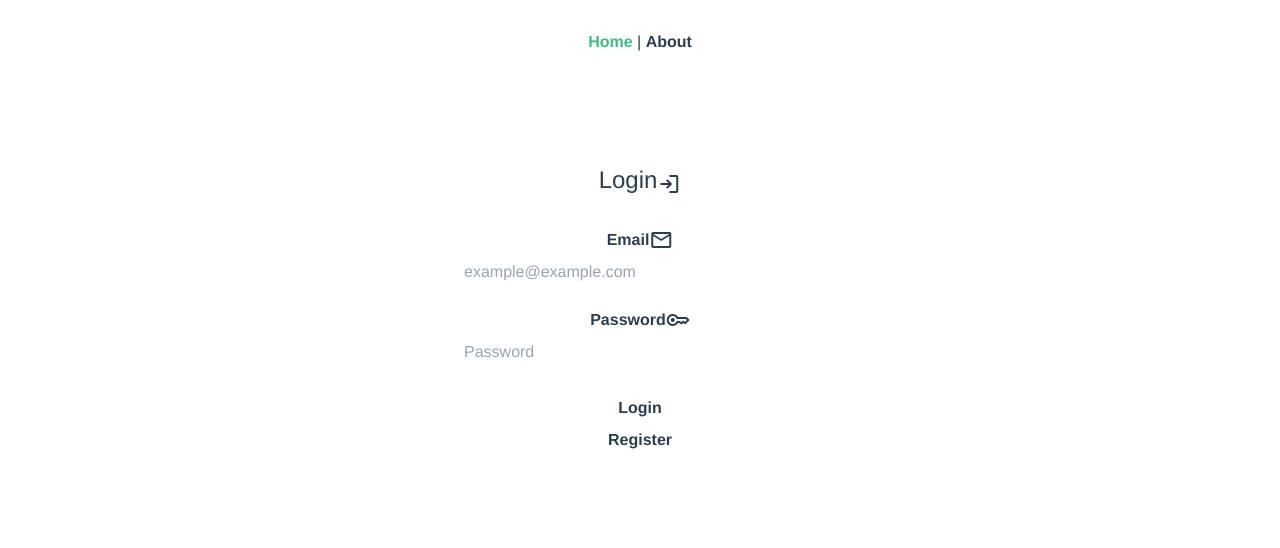
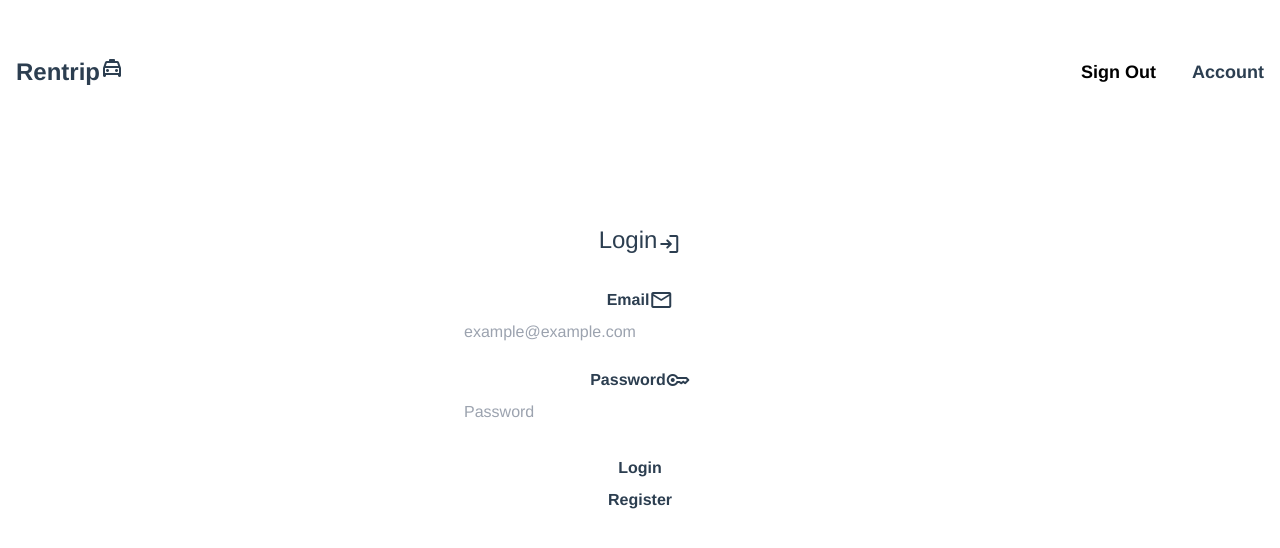
Before and after one commit to zain-ali123/evaluation2, a Vue app: page /carsList in a window 1280 px wide. Shown: the top 548 px of the page. Built offline with nearby package versions, Linux system fonts and the light colour scheme.

Commit message:
created navbar

```diff
--- a/src/App.vue
+++ b/src/App.vue
@@ -1,11 +1,10 @@
 <template>
-  <nav>
-    <router-link to="/">Home</router-link> |
-    <router-link to="/about">About</router-link>
-  </nav>
-  <router-view/>
+  <NavBar />
+  <router-view />
 </template>
-
+<script setup>
+import NavBar from "./components/NavBar.vue";
+</script>
 <style>
 #app {
   font-family: Avenir, Helvetica, Arial, sans-serif;
--- /dev/null
+++ b/src/components/NavBar.vue
@@ -0,0 +1,129 @@
+<template>
+  <header class="flex flex-wrap z-50 w-full bg-whitetext-sm py-5 bg-mygrey">
+    <nav
+      class="w-full mx-auto px-4 sm:flex sm:items-center sm:justify-between"
+      aria-label="Global"
+    >
+      <div class="flex hover:text-white sm:justify-start justify-center">
+        <p class="flex-none text-2xl font-bold">Rentrip</p>
+        <span class="material-symbols-rounded"> local_taxi </span>
+      </div>
+
+      <div
+        v-show="isUserLoggedIn"
+        class="flex flex-row items-center gap-3 text-xs md:text-md lg:text-lg sm:gap-5 mt-5 justify-center sm:justify-end sm:mt-0 sm:pl-5 text-white"
+      >
+        <router-link
+          class="sm:font-medium hover:text-gray-400 hover:text-mygreen"
+          to="/manager/reservations"
+          v-if="role == 'manager'"
+        >
+          Reservations</router-link
+        >
+        <router-link
+          v-if="role == 'manager'"
+          class="sm:font-medium hover:text-gray-400 hover:text-mygreen"
+          to="/manager/createUser"
+          >Register User</router-link
+        >
+        <router-link
+          class="sm:font-medium hover:text-gray-400 hover:text-mygreen"
+          to="/reservation"
+          v-if="role == 'user'"
+          >Reservations</router-link
+        >
+        <router-link
+          class="sm:font-medium hover:text-gray-400 hover:text-mygreen"
+          to="/carsList"
+          v-if="role == 'user'"
+          >Cars</router-link
+        >
+        <router-link
+          class="sm:font-medium hover:text-gray-400 hover:text-mygreen"
+          to="/manager/allUsers"
+          v-if="role == 'manager'"
+          >Users</router-link
+        >
+        <router-link
+          class="sm:font-medium hover:text-gray-400 hover:text-mygreen"
+          to="/manager/createCar"
+          v-if="role == 'manager'"
+          >Register Cars</router-link
+        >
+        <router-link
+          class="sm:font-medium hover:text-gray-400 hover:text-mygreen"
+          to="/manager/allCars"
+          v-if="role == 'manager'"
+          >Cars</router-link
+        >
+        <button
+          @click="logout"
+          v-if="isUserLoggedIn"
+          class="block px-4 py-2 hover:scale-110 text-black sm:font-bold"
+        >
+          Sign Out
+        </button>
+        <router-link to="/account" class="text-mygreen" v-if="isUserLoggedIn">
+          Account
+        </router-link>
+      </div>
+    </nav>
+  </header>
+</template>
+
+<script setup>
+import { computed, ref } from "vue";
+import { useRouter } from "vue-router";
+import { useStore } from "vuex";
+
+const store = useStore();
+const router = useRouter();
+const isUserLoggedIn = ref(false);
+isUserLoggedIn.value = computed(() =>
+  localStorage.getItem("token") ? true : false
+);
+const role = localStorage.getItem("role");
+
+const logout = () => {
+  localStorage.removeItem("userId");
+  localStorage.removeItem("token");
+
+  localStorage.removeItem("role");
+  isUserLoggedIn.value = false;
+  router.push("/");
+};
+</script>
+
+<!-- <script>
+import { computed, ref } from "vue";
+import { useRouter } from "vue-router";
+import { useStore } from "vuex";
+
+export default {
+  name: "NavBar",
+  setup() {
+    const store = useStore();
+    const router = useRouter();
+    const isUserLoggedIn = ref(false);
+    isUserLoggedIn.value = computed(() =>
+      localStorage.getItem("token") ? true : false
+    );
+    const role = localStorage.getItem("role");
+
+    const logout = () => {
+      localStorage.removeItem("userId");
+      localStorage.removeItem("token");
+
+      localStorage.removeItem("role");
+      isUserLoggedIn.value = false;
+      router.push("/");
+    };
+
+    return {
+      isUserLoggedIn,
+      role,
+      logout,
+    };
+  },
+};
+</script> -->
```
